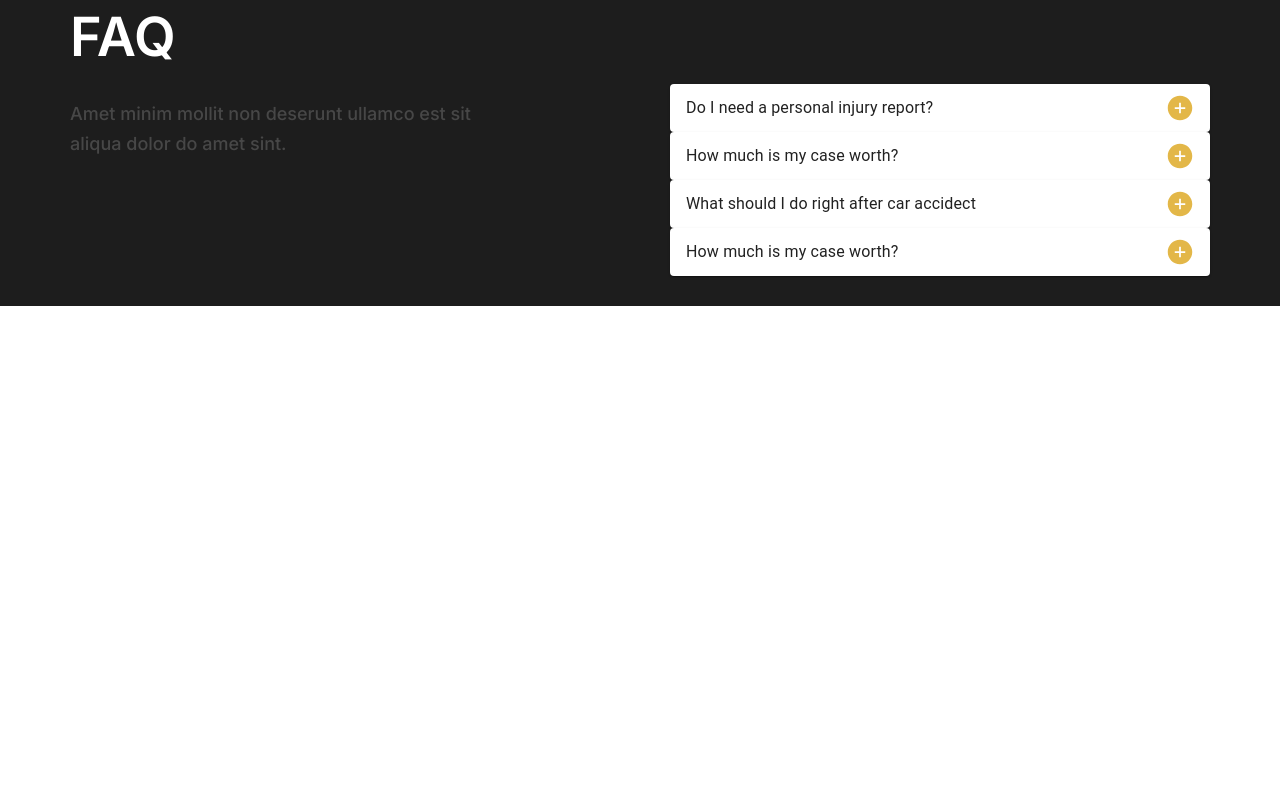
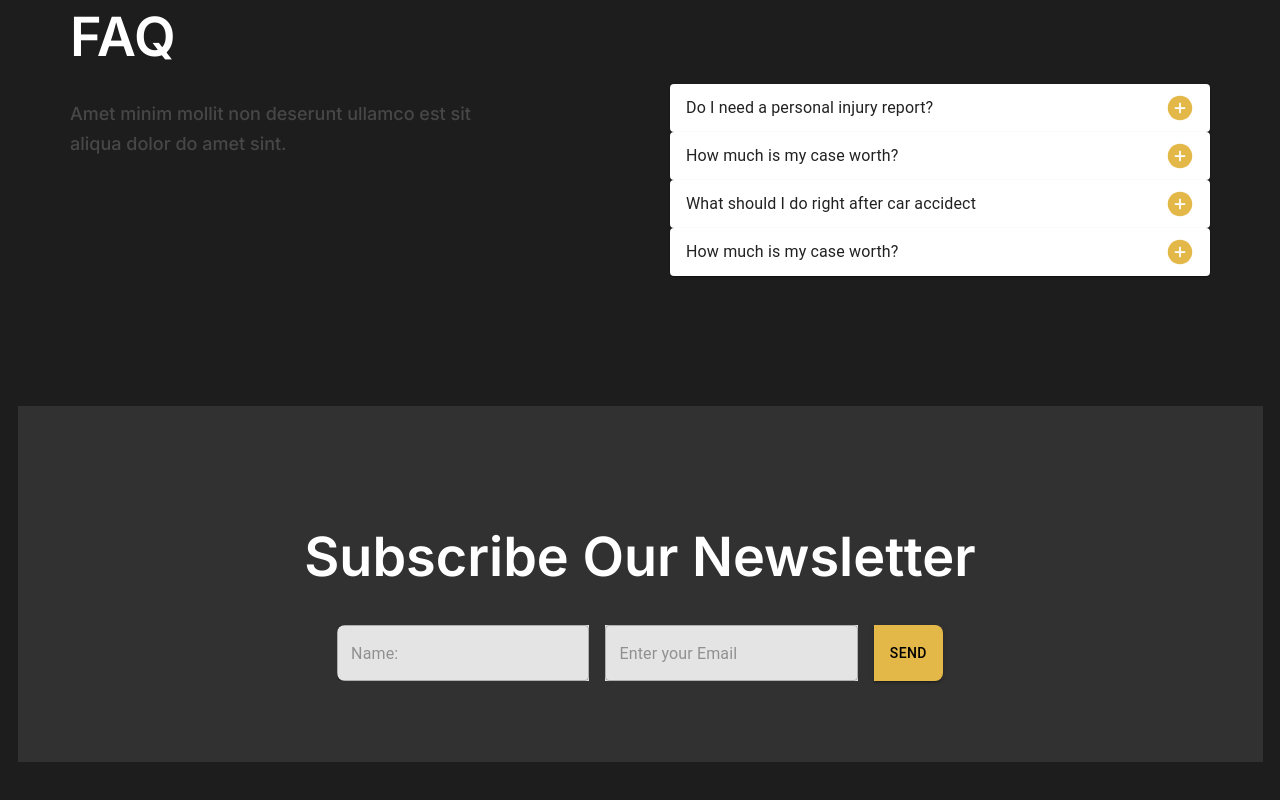
Before and after one commit to azgar0053/lawFirm, a React (Create React App) app: page / in a window 1280 px wide. Shown: the part 4622-5422 px from the top of the page. Before the commit the page ends 4928 px from the top, so only its background shows below. Built offline with nearby package versions, Linux system fonts and the light colour scheme.

Commit message:
Added newsletter compopnent

```diff
--- a/src/App.js
+++ b/src/App.js
@@ -6,6 +6,7 @@ import Practice from './component/PracticeSec/Practice';
 import Testimonial from './component/Testimonial/Testimonial';
 import OurTeam from './component/OurTeam/OurTeam';
 import Faq from './component/Faq/Faq'
+import NewsLetter from './component/NewsLetter/NewsLetter';
 
 function App() {
   return (
@@ -17,6 +18,7 @@ function App() {
       <Testimonial/>
       <OurTeam/>
       <Faq/>
+      <NewsLetter/>
     </div>
   );
 }
--- /dev/null
+++ b/src/component/NewsLetter/NewsLetter.js
@@ -0,0 +1,28 @@
+import React from "react";
+import styles from './NewsLetter.module.css'
+import FormControl from '@mui/material/FormControl';
+import OutlinedInput from '@mui/material/OutlinedInput';
+import Button from '@mui/material/Button';
+import Stack from '@mui/material/Stack';
+
+
+
+const NewsLetter=()=>{
+    return(
+        <div className={styles.mainDiv}>
+            <h1>Subscribe Our Newsletter</h1>
+            <Stack spacing={2} direction="row">
+                <FormControl sx={{ width: '25ch' }} className={styles.inputTags} id={styles.input1}>
+                    <OutlinedInput placeholder="Name:" />
+                </FormControl>
+                <FormControl sx={{ width: '25ch' }} className={styles.inputTags}>
+                    <OutlinedInput placeholder="Enter your Email" />
+                </FormControl>
+                <Button variant="contained" id={styles.btnSend} style={{borderRadius:'0px 8px 8px 0px'}}>SEND</Button>
+            </Stack>
+        </div>
+    )
+}
+
+
+export default NewsLetter
--- /dev/null
+++ b/src/component/NewsLetter/NewsLetter.module.css
@@ -0,0 +1,31 @@
+.mainDiv{
+    background: #47474780;
+    max-width: 1245px;
+    width: 1245px;
+    height: 356px;
+    display: flex;
+    flex-direction: column;
+    justify-content: center;
+    align-items: center;
+    margin-top: 100px;
+    margin-bottom: 50px;
+}
+
+.mainDiv > h1 {
+    color: #fff;
+
+}
+
+.inputTags {
+    padding: 0px !important;
+    background-color: #E4E4E4;
+    color: #818181 !important;
+}
+
+#input1{
+    border-radius: 8px, 0px, 0px, 8px !important;
+}
+
+#btnSend {
+    border-radius: 0px, 8px, 8px, 0px !important;
+}
--- a/src/index.css
+++ b/src/index.css
@@ -87,3 +87,22 @@ code {
 .css-o4b71y-MuiAccordionSummary-content {
   margin: 20px 0px !important;
 }
+
+/* News Letter compoenent css */
+
+.css-1t8l2tu-MuiInputBase-input-MuiOutlinedInput-input{
+  border: none !important;
+}
+.css-1d3z3hw-MuiOutlinedInput-notchedOutline{
+  border: none !important;
+}
+
+.css-18mw8gn-MuiFormControl-root:nth-child(1){
+  border-radius: 8px 0px 0px 8px !important;
+}
+
+.css-sghohy-MuiButtonBase-root-MuiButton-root {
+  border-radius: 0px, 8px, 8px, 0px !important;
+  background-color: #E3B748 !important;
+  color: #000 !important;
+}
```
